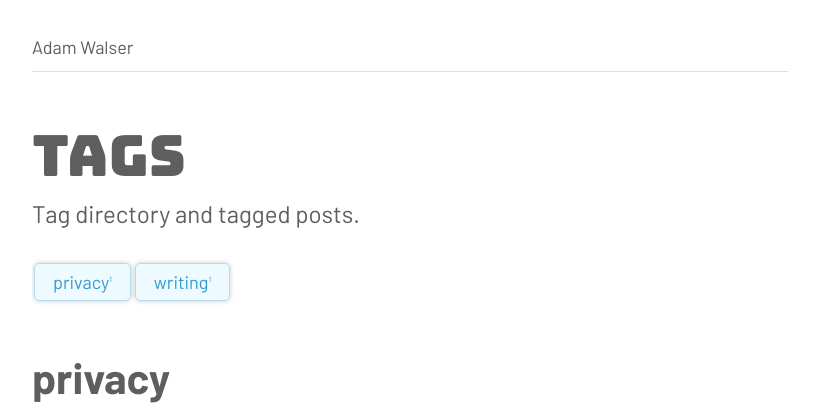
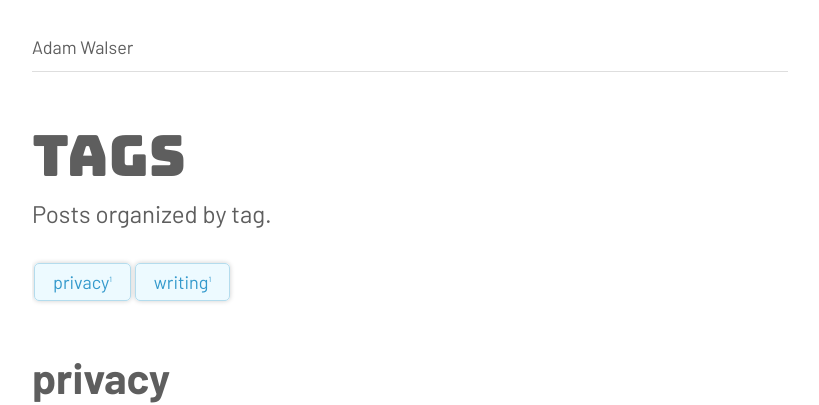
Before and after one commit to ajpwalser/ajpwalser.github.io, a Jekyll site: the page built from tags.html, in a window 1280 px wide. Shown: the top 405 px of the page, without its empty margins (230-1049 px from the left). Built offline with Jekyll 4.4.1, drawn with Linux system fonts in a browser that asks for light colours.

Commit message:
Update tags.html

```diff
--- a/tags.html
+++ b/tags.html
@@ -5,7 +5,7 @@ description: Tag directory
 ---
 
 <h2>Tags</h2>
-<p>Tag directory and tagged posts.</p>
+<p>Posts organized by tag.</p>
 {% capture site_tags %}{% for tag in site.tags %}{{ tag | first }}{% unless forloop.last %},{% endunless %}{% endfor %}{% endcapture %}
 <!-- site_tags: {{ site_tags }} -->
 {% assign tag_words = site_tags | split:',' | sort %}
```
